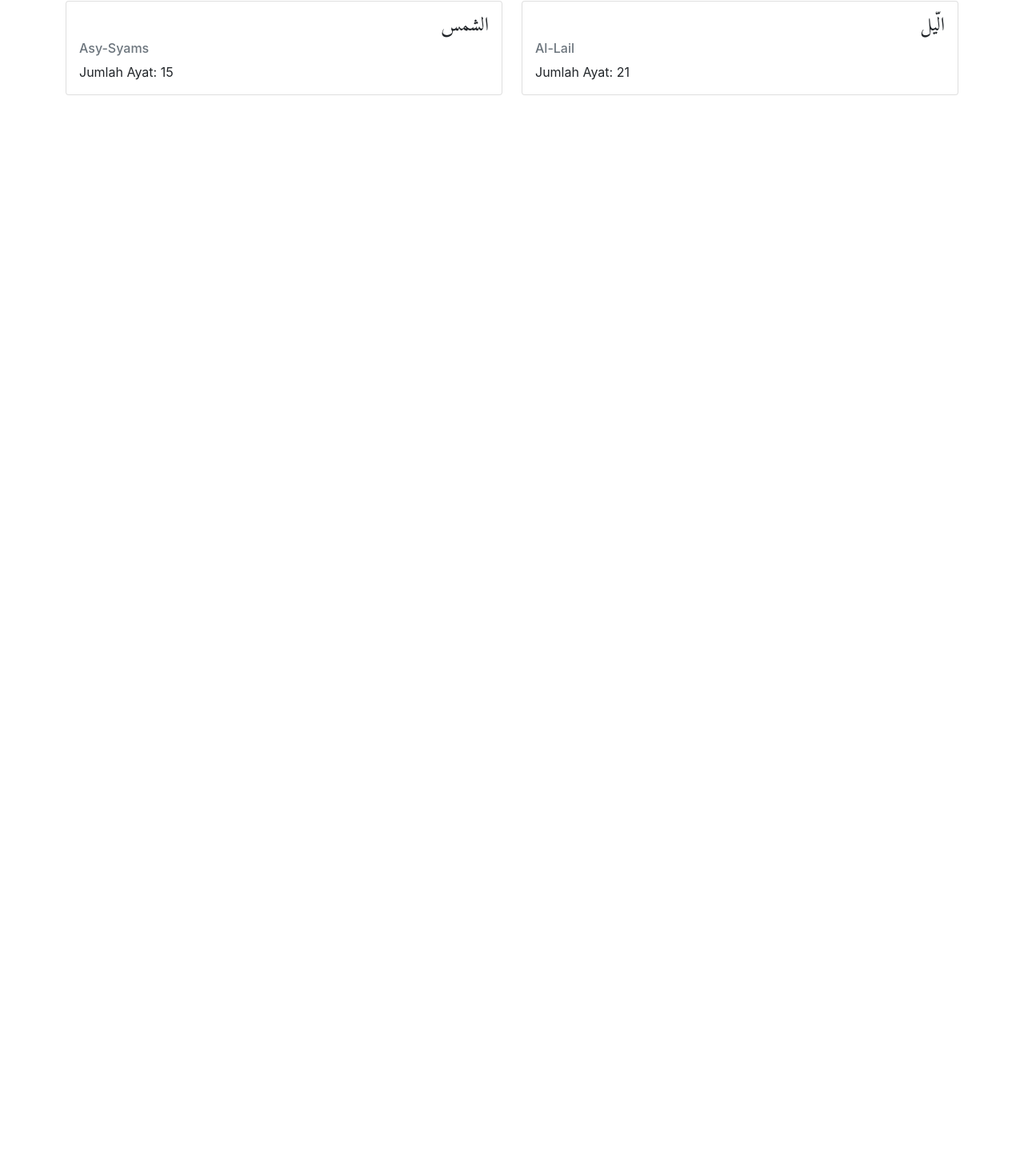
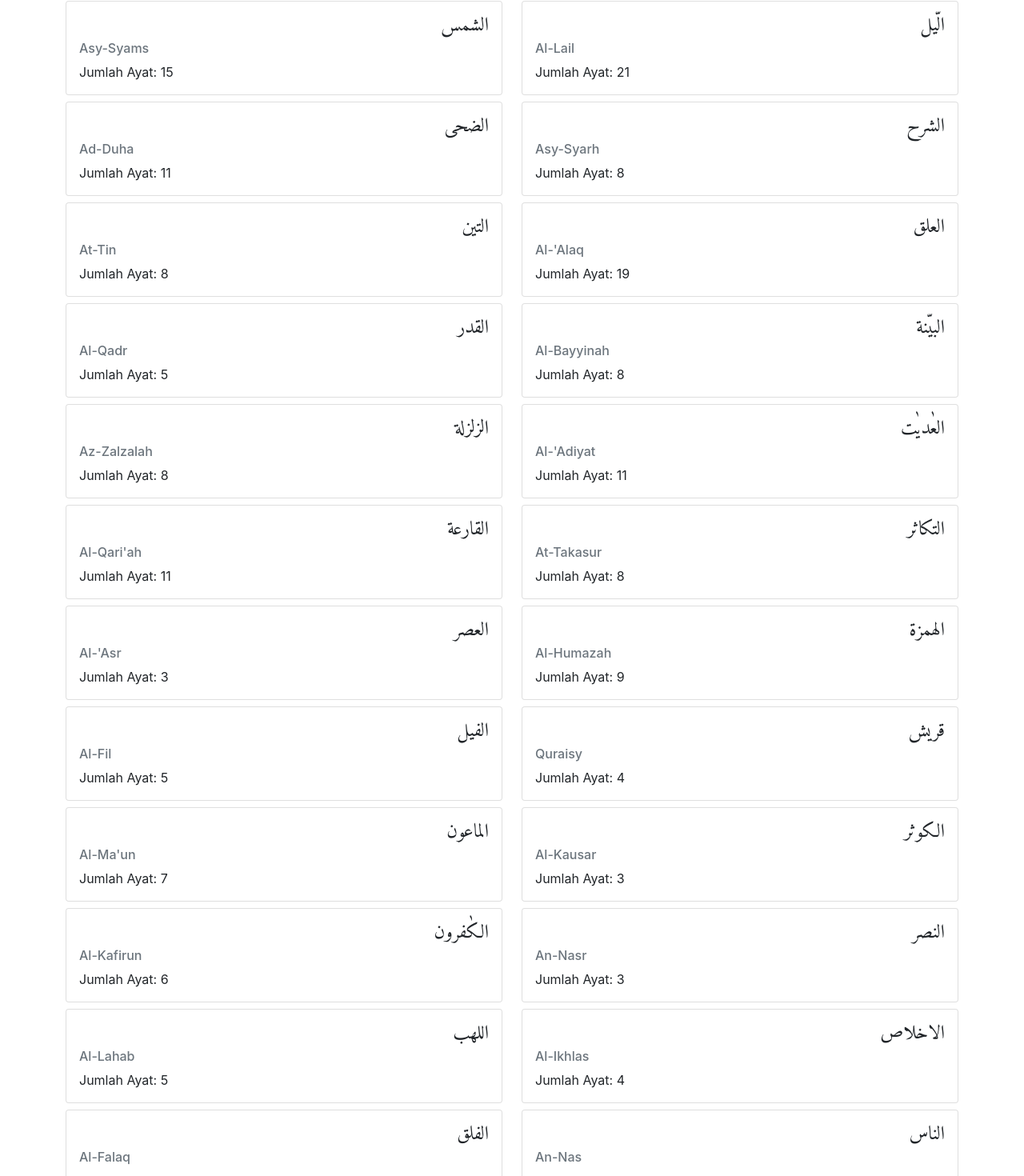
Before and after one commit to ranggaaprilio/quran-app, a Next.js app: page / in a window 1280 px wide. Shown: the part 5779-7249 px from the top of the page at 80% size. Before the commit the page ends 5906 px from the top, so only its background shows below. Built offline with nearby package versions, Linux system fonts and the light colour scheme.

Commit message:
detail list

```diff
--- a/data/surah/list.json
+++ b/data/surah/list.json
@@ -550,6 +550,138 @@
 			"name": "الّيل",
 			"name_latin": "Al-Lail",
 			"number_of_ayah": "21"
+		},
+		{
+			"number": "93",
+			"name": "الضحى",
+			"name_latin": "Ad-Duha",
+			"number_of_ayah": "11"
+		},
+		{
+			"number": "94",
+			"name": "الشرح",
+			"name_latin": "Asy-Syarh",
+			"number_of_ayah": "8"
+		},
+		{
+			"number": "95",
+			"name": "التين",
+			"name_latin": "At-Tin",
+			"number_of_ayah": "8"
+		},
+		{
+			"number": "96",
+			"name": "العلق",
+			"name_latin": "Al-'Alaq",
+			"number_of_ayah": "19"
+		},
+		{
+			"number": "97",
+			"name": "القدر",
+			"name_latin": "Al-Qadr",
+			"number_of_ayah": "5"
+		},
+		{
+			"number": "98",
+			"name": "البيّنة",
+			"name_latin": "Al-Bayyinah",
+			"number_of_ayah": "8"
+		},
+		{
+			"number": "99",
+			"name": "الزلزلة",
+			"name_latin": "Az-Zalzalah",
+			"number_of_ayah": "8"
+		},
+		{
+			"number": "100",
+			"name": "العٰديٰت",
+			"name_latin": "Al-'Adiyat",
+			"number_of_ayah": "11"
+		},
+		{
+			"number": "101",
+			"name": "القارعة",
+			"name_latin": "Al-Qari'ah",
+			"number_of_ayah": "11"
+		},
+		{
+			"number": "102",
+			"name": "التكاثر",
+			"name_latin": "At-Takasur",
+			"number_of_ayah": "8"
+		},
+		{
+			"number": "103",
+			"name": "العصر",
+			"name_latin": "Al-'Asr",
+			"number_of_ayah": "3"
+		},
+		{
+			"number": "104",
+			"name": "الهمزة",
+			"name_latin": "Al-Humazah",
+			"number_of_ayah": "9"
+		},
+		{
+			"number": "105",
+			"name": "الفيل",
+			"name_latin": "Al-Fil",
+			"number_of_ayah": "5"
+		},
+		{
+			"number": "106",
+			"name": "قريش",
+			"name_latin": "Quraisy",
+			"number_of_ayah": "4"
+		},
+		{
+			"number": "107",
+			"name": "الماعون",
+			"name_latin": "Al-Ma'un",
+			"number_of_ayah": "7"
+		},
+		{
+			"number": "108",
+			"name": "الكوثر",
+			"name_latin": "Al-Kausar",
+			"number_of_ayah": "3"
+		},
+		{
+			"number": "109",
+			"name": "الكٰفرون",
+			"name_latin": "Al-Kafirun",
+			"number_of_ayah": "6"
+		},
+		{
+			"number": "110",
+			"name": "النصر",
+			"name_latin": "An-Nasr",
+			"number_of_ayah": "3"
+		},
+		{
+			"number": "111",
+			"name": "اللهب",
+			"name_latin": "Al-Lahab",
+			"number_of_ayah": "5"
+		},
+		{
+			"number": "112",
+			"name": "الاخلاص",
+			"name_latin": "Al-Ikhlas",
+			"number_of_ayah": "4"
+		},
+		{
+			"number": "113",
+			"name": "الفلق",
+			"name_latin": "Al-Falaq",
+			"number_of_ayah": "5"
+		},
+		{
+			"number": "114",
+			"name": "الناس",
+			"name_latin": "An-Nas",
+			"number_of_ayah": "6"
 		}
 
 	]
--- a/helper/request.js
+++ b/helper/request.js
@@ -7,10 +7,16 @@ const request = axios.create({
 });
 
 
-export const GetSurah=async()=>{
+export const GetSurah=async(id=0)=>{
     try {
-        const res=await request.get('/api/surah')
-        return res.data
+        if (id==0){
+            const res=await request.get('/api/surah')
+            return res.data
+        }
+
+        const res=await request.get(`/api/surah/${id}`)
+            return res.data
+
     } catch (error) {
         console.log(error);
         return error.message
--- /dev/null
+++ b/pages/api/surah/[id].js
@@ -0,0 +1,11 @@
+import fs from "fs/promises";
+
+export default async(req, res) => {
+   if (req.method === 'GET') {
+       const {id}=req.query
+       console.log(id,'ini id');
+    let rawdata = await fs.readFile(`data/surah/${id}.json`);
+    let surah = JSON.parse(rawdata);
+    res.status(200).json({result:surah})
+   }
+}
--- a/pages/api/surah.js
+++ b/pages/api/surah/index.js
@@ -1,10 +1,10 @@
 // 'use strict';
 
-import fs from "fs";
+import fs from "fs/promises";
 
 export default async(req, res) => {
    if (req.method === 'GET') {
-    let rawdata = await fs.readFileSync('data/surah/list.json');
+    let rawdata = await fs.readFile('data/surah/list.json');
     let surah = JSON.parse(rawdata);
     res.status(200).json({result:surah})
    }
--- a/pages/index.jsx
+++ b/pages/index.jsx
@@ -39,7 +39,7 @@ const [surah,setSurah]= useState([])
              <div className="card" >
                <div className="card-body">
                  <h4 dir="rtl" lang="ar"className="card-title" style={{fontFamily:'Amiri'}}>{v.name}</h4>
-                 <h6 className="card-subtitle mb-2 text-muted"><Link href="/surah/1">{v.name_latin}</Link></h6>
+                 <h6 className="card-subtitle mb-2 text-muted"><Link href={`/surah/${v.number}`}>{v.name_latin}</Link></h6>
                  <p className="card-text">Jumlah Ayat:&nbsp;{v.number_of_ayah}</p>
                </div>
              </div>
```
Also changed, not shown: pages/surah/[id].jsx (+37 -11 lines).
